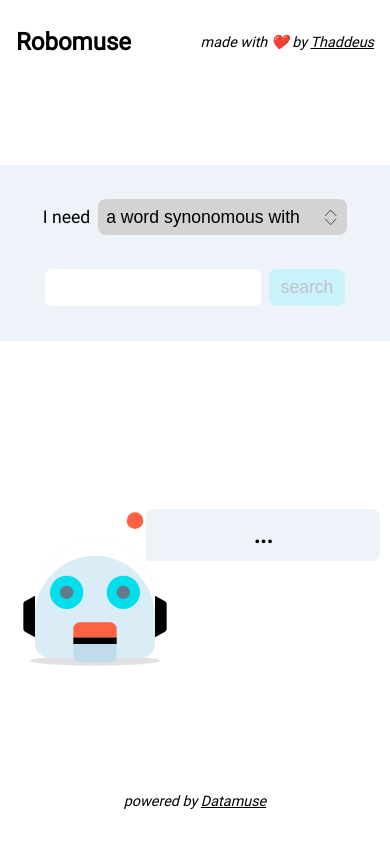
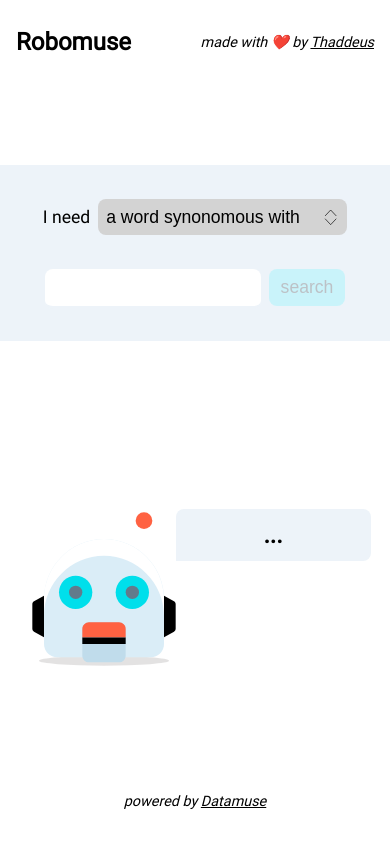
Before and after one commit to thaddeusm/robomuse, a Svelte app: page / in a window 390 px wide. Built offline with nearby package versions, Linux system fonts and the light colour scheme.

Commit message:
Add padding

```diff
--- a/src/components/Result.svelte
+++ b/src/components/Result.svelte
@@ -55,7 +55,7 @@
 <style>
 	@media screen and (max-width: 450px) {
 		div {
-			grid-template-columns: 2.5% 35% 60% 2.5%;
+			grid-template-columns: 5% 40% 50% 5%;
 			grid-template-areas: ". robot response .";
 		}
 	}
```
